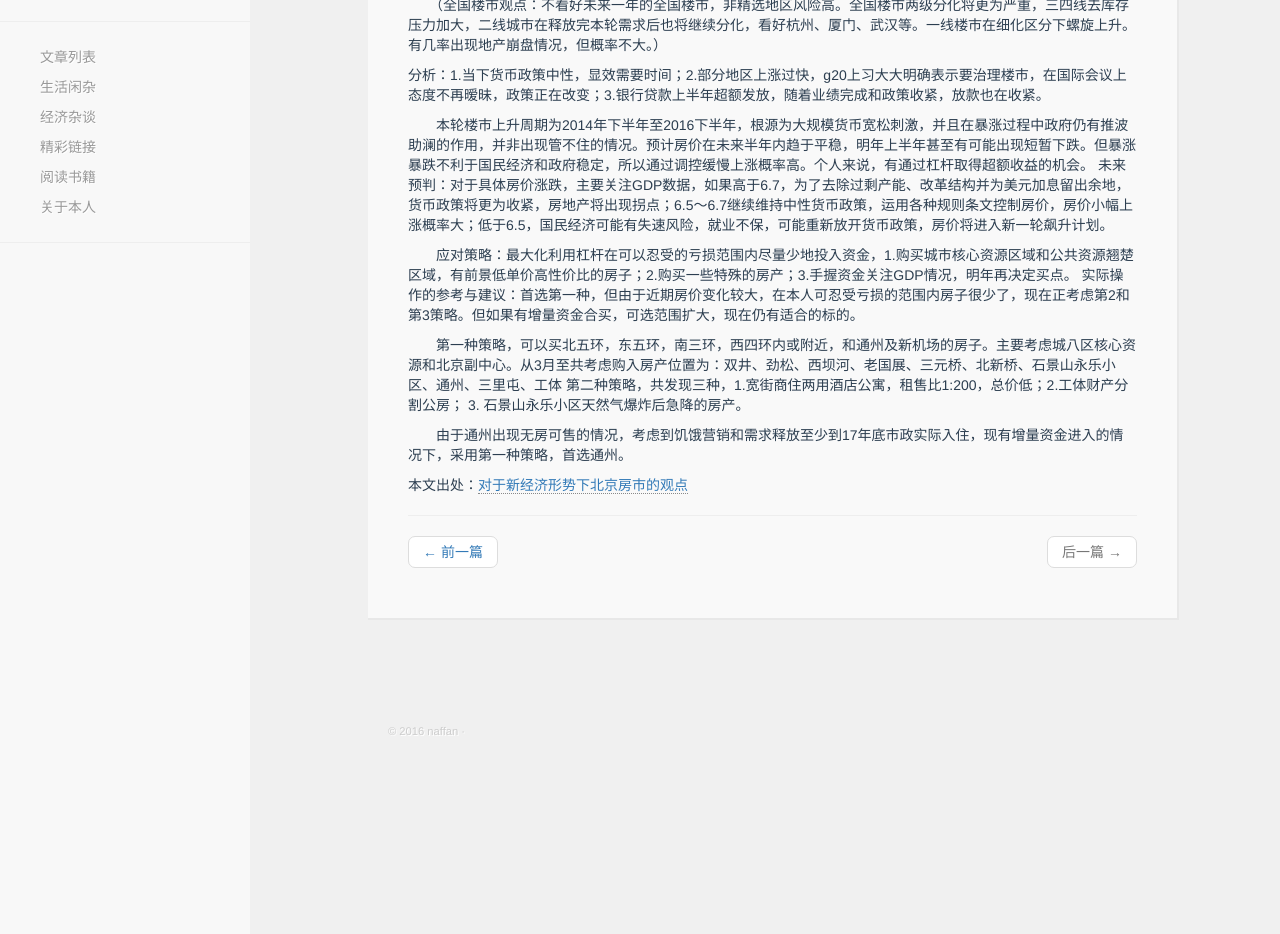
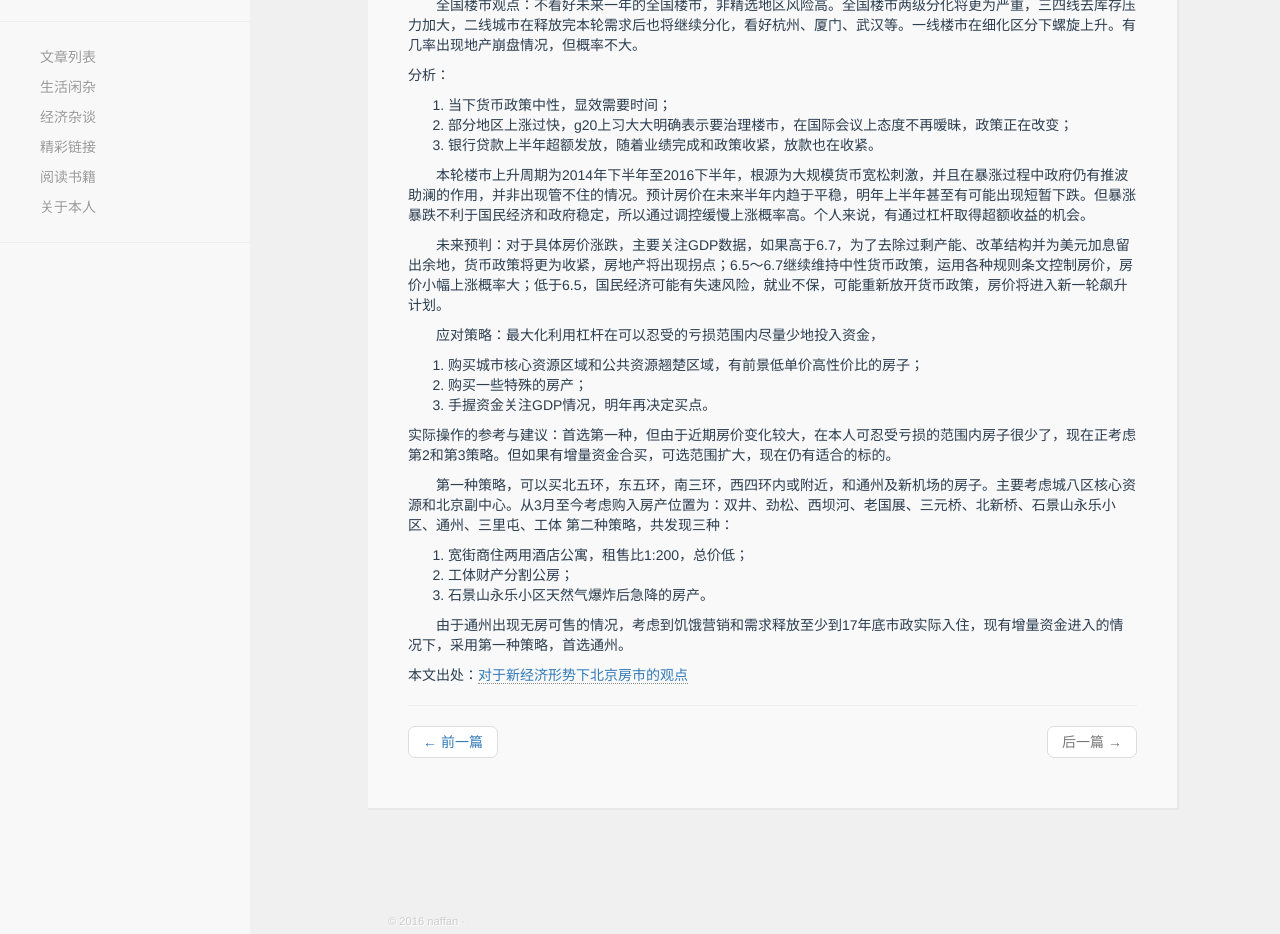
Before and after one commit to naffan2014/naffan2014.github.io, a Jekyll site: the page built from _posts/2016-11-29-1.md, in a window 1280 px wide and 1139 px high, cut to the strip 205-1139 px from the top of the window. Built offline with Jekyll 4.4.1, drawn with Linux system fonts in a browser that asks for light colours; nearby versions of some CDN libraries; comment, search, counter and statistics services are not loaded.

Commit message:
更新一下经济文章的排版

```diff
--- a/_posts/2016-11-29-1.md
+++ b/_posts/2016-11-29-1.md
@@ -7,18 +7,33 @@ tag: 经济,房价,观点
 
 　　北京楼市短期观点：不看好未来一年内的北京楼市，但有值得购买的地区和房子。
 
-　　（全国楼市观点：不看好未来一年的全国楼市，非精选地区风险高。全国楼市两级分化将更为严重，三四线去库存压力加大，二线城市在释放完本轮需求后也将继续分化，看好杭州、厦门、武汉等。一线楼市在细化区分下螺旋上升。有几率出现地产崩盘情况，但概率不大。）
+　　全国楼市观点：不看好未来一年的全国楼市，非精选地区风险高。全国楼市两级分化将更为严重，三四线去库存压力加大，二线城市在释放完本轮需求后也将继续分化，看好杭州、厦门、武汉等。一线楼市在细化区分下螺旋上升。有几率出现地产崩盘情况，但概率不大。
 
-分析：1.当下货币政策中性，显效需要时间；2.部分地区上涨过快，g20上习大大明确表示要治理楼市，在国际会议上态度不再暧昧，政策正在改变；3.银行贷款上半年超额发放，随着业绩完成和政策收紧，放款也在收紧。
+分析：
+
+1. 当下货币政策中性，显效需要时间；
+2. 部分地区上涨过快，g20上习大大明确表示要治理楼市，在国际会议上态度不再暧昧，政策正在改变；
+3. 银行贷款上半年超额发放，随着业绩完成和政策收紧，放款也在收紧。
 
 　　本轮楼市上升周期为2014年下半年至2016下半年，根源为大规模货币宽松刺激，并且在暴涨过程中政府仍有推波助澜的作用，并非出现管不住的情况。预计房价在未来半年内趋于平稳，明年上半年甚至有可能出现短暂下跌。但暴涨暴跌不利于国民经济和政府稳定，所以通过调控缓慢上涨概率高。个人来说，有通过杠杆取得超额收益的机会。
-未来预判：对于具体房价涨跌，主要关注GDP数据，如果高于6.7，为了去除过剩产能、改革结构并为美元加息留出余地，货币政策将更为收紧，房地产将出现拐点；6.5～6.7继续维持中性货币政策，运用各种规则条文控制房价，房价小幅上涨概率大；低于6.5，国民经济可能有失速风险，就业不保，可能重新放开货币政策，房价将进入新一轮飙升计划。
 
-　　应对策略：最大化利用杠杆在可以忍受的亏损范围内尽量少地投入资金，1.购买城市核心资源区域和公共资源翘楚区域，有前景低单价高性价比的房子；2.购买一些特殊的房产；3.手握资金关注GDP情况，明年再决定买点。
+
+　　未来预判：对于具体房价涨跌，主要关注GDP数据，如果高于6.7，为了去除过剩产能、改革结构并为美元加息留出余地，货币政策将更为收紧，房地产将出现拐点；6.5～6.7继续维持中性货币政策，运用各种规则条文控制房价，房价小幅上涨概率大；低于6.5，国民经济可能有失速风险，就业不保，可能重新放开货币政策，房价将进入新一轮飙升计划。
+
+　　应对策略：最大化利用杠杆在可以忍受的亏损范围内尽量少地投入资金，
+1. 购买城市核心资源区域和公共资源翘楚区域，有前景低单价高性价比的房子；
+2. 购买一些特殊的房产；
+3. 手握资金关注GDP情况，明年再决定买点。
+
 实际操作的参考与建议：首选第一种，但由于近期房价变化较大，在本人可忍受亏损的范围内房子很少了，现在正考虑第2和第3策略。但如果有增量资金合买，可选范围扩大，现在仍有适合的标的。
 
-　　第一种策略，可以买北五环，东五环，南三环，西四环内或附近，和通州及新机场的房子。主要考虑城八区核心资源和北京副中心。从3月至共考虑购入房产位置为：双井、劲松、西坝河、老国展、三元桥、北新桥、石景山永乐小区、通州、三里屯、工体
-第二种策略，共发现三种，1.宽街商住两用酒店公寓，租售比1:200，总价低；2.工体财产分割公房； 3. 石景山永乐小区天然气爆炸后急降的房产。
+　　第一种策略，可以买北五环，东五环，南三环，西四环内或附近，和通州及新机场的房子。主要考虑城八区核心资源和北京副中心。从3月至今考虑购入房产位置为：双井、劲松、西坝河、老国展、三元桥、北新桥、石景山永乐小区、通州、三里屯、工体
+第二种策略，共发现三种：
+
+
+1. 宽街商住两用酒店公寓，租售比1:200，总价低；
+2. 工体财产分割公房；
+3. 石景山永乐小区天然气爆炸后急降的房产。
 
 　　由于通州出现无房可售的情况，考虑到饥饿营销和需求释放至少到17年底市政实际入住，现有增量资金进入的情况下，采用第一种策略，首选通州。
 
```
Also changed, not shown: 2 other files.
